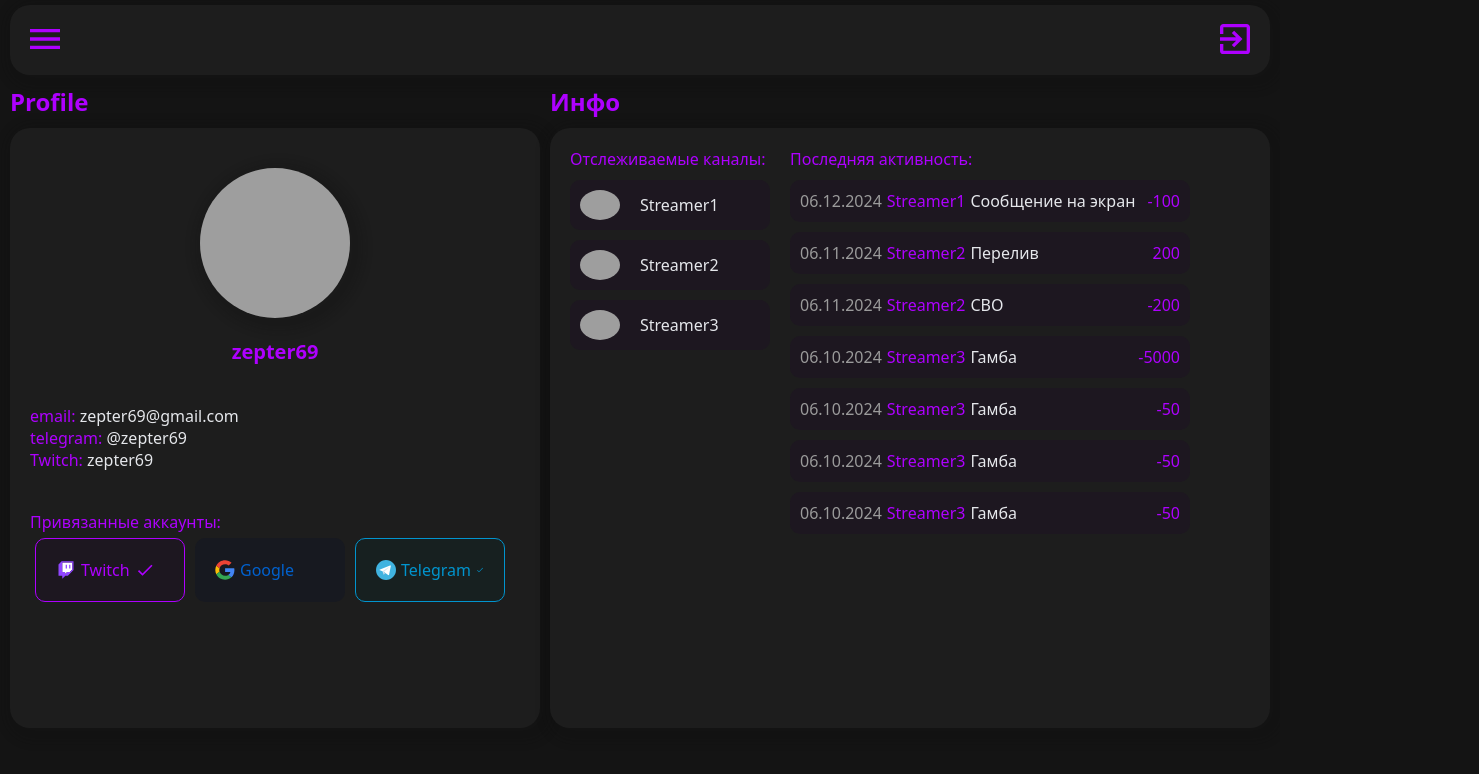
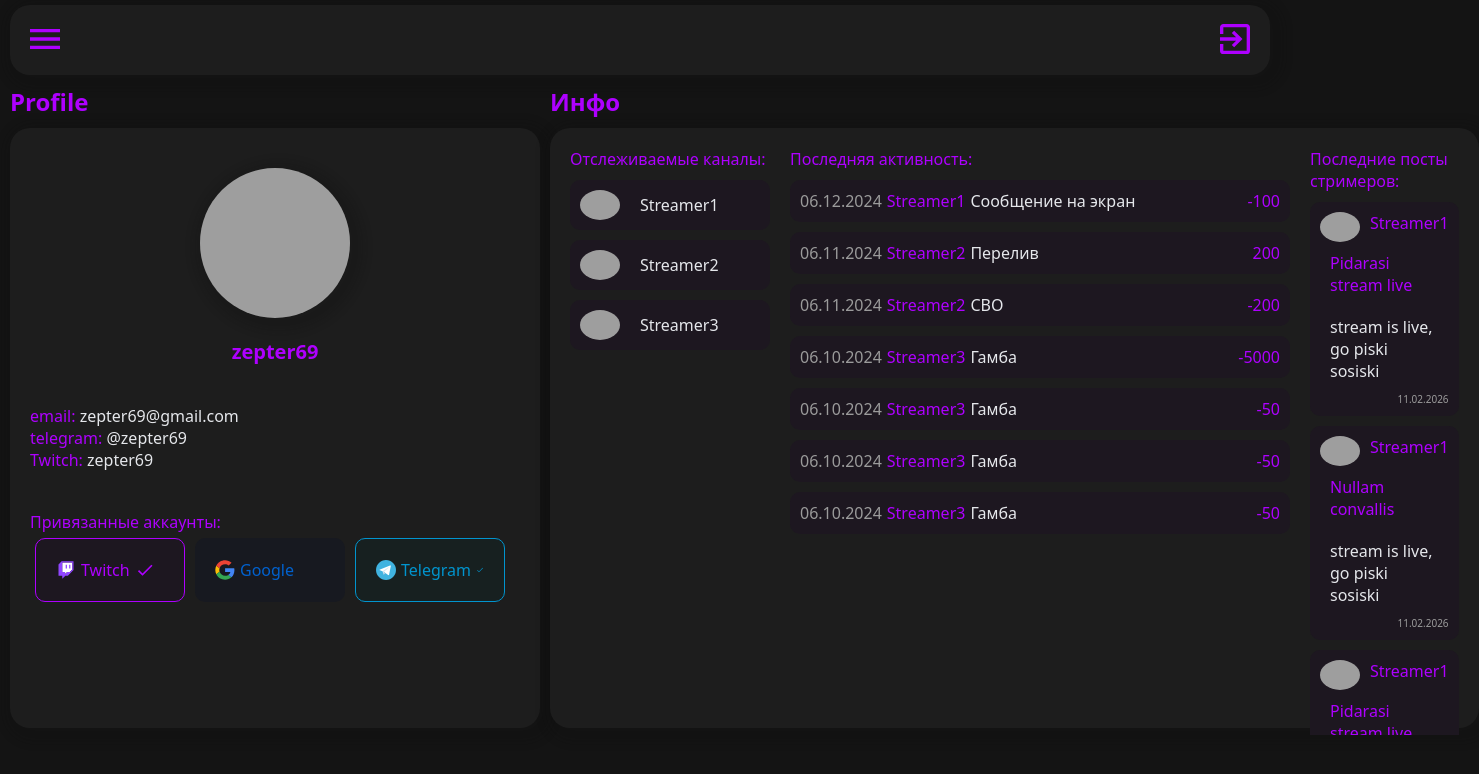
Before and after one commit to zep69/streamers-site, a Nuxt app: page /user/profile in a window 1280 px wide. Shown: the top 774 px of the page, 1479 px wide, since content can reach past the window. Built offline with nearby package versions, Linux system fonts and the light colour scheme; grey boxes are pictures that could not be loaded.

Commit message:
add posts in profile

```diff
--- a/app/pages/user/profile/index.vue
+++ b/app/pages/user/profile/index.vue
@@ -70,6 +70,27 @@
                         </div>
                     </div>
                 </div>
+                <div class="profile-root--card-info--posts-streamers">
+                    <span>Последние посты стримеров: </span>
+                    <div class="profile-root--card-info--posts-streamers--body">
+                        <div v-for="item in posts" class="profile-root--card-info--posts-streamers--item">
+                            <div class="profile-root--card-info--posts-streamers--item--streamer">
+                                <img :src="item.streamer.avatar" height="30" alt="" class="profile-root--card-info--posts-streamers--item--streamer--avatar">
+                                <span class="profile-root--card-info--posts-streamers--item--streamer--name">{{ item.streamer.name }}</span>
+                            </div>
+                            <div class="profile-root--card-info--posts-streamers--item--label">
+                                {{ item.label }}
+                            </div>
+                            <div class="profile-root--card-info--posts-streamers--item--body">
+                                {{ item.text }}
+                            </div>
+                            <div class="profile-root--card-info--posts-streamers--item--date">
+                                {{ item.date }}
+                            </div>
+                        </div>
+                    </div>
+
+                </div>
             </div>
         </div>
 
@@ -77,6 +98,67 @@
 </template>
 
 <script setup lang="ts">
+    type Post = {
+        label : string,
+        text : string,
+        date : string,
+        streamer : Streamer,
+    }
+
+    const posts : Post[] = [
+        {
+            label : 'Pidarasi stream live',
+            text : 'stream is live, go piski sosiski',
+            date: '11.02.2026',
+            streamer : {
+                name: 'Streamer1',
+                avatar: 'https://s3.twcstorage.ru/cd58536-mhand-bucket/crm/22-223863_no-avatar-png-circle-transparent-png.png',
+                id: 1
+            }
+        },
+        {
+            label : 'Nullam convallis',
+            text : 'stream is live, go piski sosiski',
+            date: '11.02.2026',
+            streamer : {
+                name: 'Streamer1',
+                avatar: 'https://s3.twcstorage.ru/cd58536-mhand-bucket/crm/22-223863_no-avatar-png-circle-transparent-png.png',
+                id: 1
+            }
+        },
+        {
+            label : 'Pidarasi stream live',
+            text : 'stream is live, go piski sosiski',
+            date: '11.02.2026',
+            streamer : {
+                name: 'Streamer1',
+                avatar: 'https://s3.twcstorage.ru/cd58536-mhand-bucket/crm/22-223863_no-avatar-png-circle-transparent-png.png',
+                id: 1
+            }
+        },
+        {
+            label : 'Pidarasi stream live',
+            text : 'Maecenas consequat est posuere sodales eleifend. Aenean mattis neque in neque finibus dapibus. Ut commodo hendrerit ipsum sit amet pretium. Proin quis semper tellus, a pharetra nisl. Curabitur vestibulum, sem tempus luctus congue, massa felis posuere risus, id dapibus nulla justo ut nulla. ',
+            date: '11.02.2026',
+            streamer : {
+                name: 'Streamer1',
+                avatar: 'https://s3.twcstorage.ru/cd58536-mhand-bucket/crm/22-223863_no-avatar-png-circle-transparent-png.png',
+                id: 1
+            }
+        },
+        {
+            label : 'Phasellus eget purus eros.',
+            text : ' Nunc orci dolor, dictum a mauris ac, condimentum dignissim nibh. Donec pretium urna nisi, nec posuere nunc tempor quis. Integer eleifend rhoncus tellus. Vestibulum sed tincidunt nulla, semper aliquet sapien. Praesent varius ante augue, vitae suscipit urna semper non. Pellentesque luctus molestie dolor, in tincidunt ipsum dictum vel. Pellentesque habitant morbi tristique senectus et netus et malesuada fames ac turpis egestas. ',
+            date: '01.02.2026',
+            streamer : {
+                name: 'Streamer1',
+                avatar: 'https://s3.twcstorage.ru/cd58536-mhand-bucket/crm/22-223863_no-avatar-png-circle-transparent-png.png',
+                id: 1
+            }
+        },
+    ]
+
+
     type Activity = {
         type: string,
         streamerName: string,
@@ -224,9 +306,51 @@
         box-shadow: 4px 4px 10px 10px rgba(13, 13, 13, 0.2);
         display: flex;
         justify-content: start;
+        &--posts-streamers {
+            color: var(--primary-color);
+            margin-left: 20px;
+            height: 100%;
+
+            &--body {
+                height: 97%;
+                overflow: scroll;
+                margin-bottom: 10px;
+            }
+            &--item {
+                padding: 10px;
+                background-color: rgb(29, 23, 32);
+                border-radius: 10px;
+                margin-top: 10px;
+                &--streamer {
+                    display: flex;
+                    justify-content: start;
+                    &--avatar {
+                        border-radius: 50%;
+                    }
+                    &--name {
+                        color: var(--primary-color);
+                        margin-left: 10px;
+                    }
+                }
+                &--label {
+                    padding: 10px;
+                }
+                &--body {
+                    color: var(--text-color);
+                    padding: 10px;
+                }
+                &--date {
+                    display: flex;
+                    justify-content: end;
+                    font-size: 10px;
+                    color: var(--text-color-secondary);
+                }
+            }
+        }
         &--last-activity {
             color: var(--primary-color);
-            width: 400px;
+            width: 500px;
+            min-width: 500px;
             margin-left: 20px;
             &--item {
                 display: flex;
@@ -251,6 +375,7 @@
         &--subscribe {
             color: var(--primary-color);
             width: 200px;
+            min-width: 200px;
             &--item {
                 display: flex;
                 align-items: center;
```
